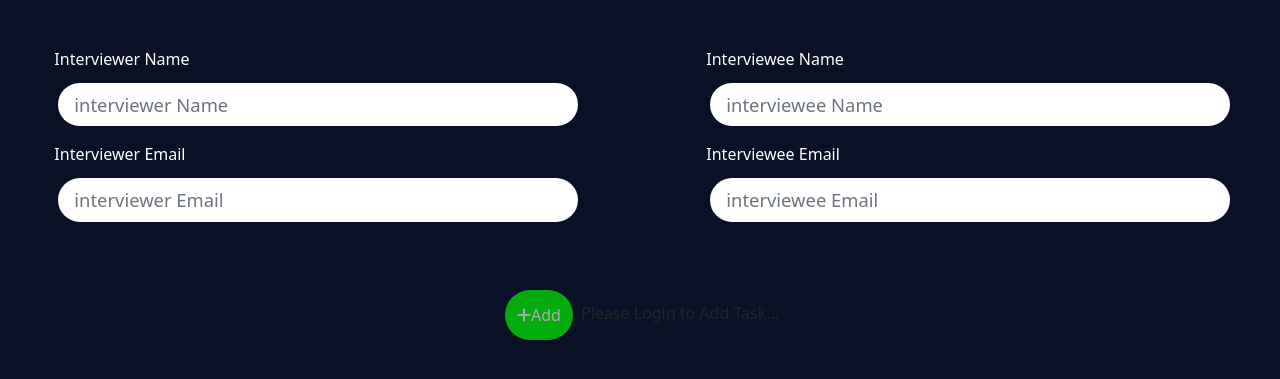
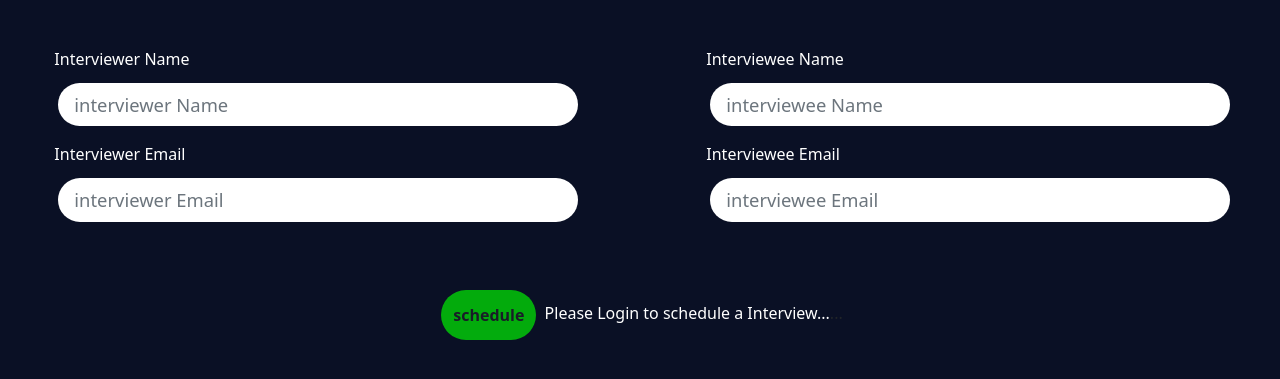
Before and after one commit to arpit456jain/Interview-Scheduler, a Django app: page / in a window 1280 px wide. Shown: the part 179-558 px from the top of the page. Run offline with Django 3.2, Linux system fonts and the light colour scheme; some libraries are stand-ins or nearby versions.

Commit message:
almost done

```diff
--- a/templates/base.html
+++ b/templates/base.html
@@ -9,7 +9,7 @@
     <link href="https://cdn.jsdelivr.net/npm/bootstrap@5.1.1/dist/css/bootstrap.min.css" rel="stylesheet" integrity="sha384-F3w7mX95PdgyTmZZMECAngseQB83DfGTowi0iMjiWaeVhAn4FJkqJByhZMI3AhiU" crossorigin="anonymous">
     <link rel="stylesheet" href="https://cdn.datatables.net/1.10.22/css/jquery.dataTables.min.css">
     <link rel='stylesheet' type='text/css' media='screen' href='{% static "css/style.css" %}'>
-  <link rel="stylesheet" href="path/to/font-awesome/css/font-awesome.min.css">
+  <!-- <link rel="stylesheet" href="path/to/font-awesome/css/font-awesome.min.css"> -->
   <script src="https://kit.fontawesome.com/a81368914c.js"></script>
 
     <title>{% block title %}{% endblock title %}</title>
--- a/templates/edit.html
+++ b/templates/edit.html
@@ -2,7 +2,7 @@
 {% block title %}Edit Task input{% endblock title %}
 {% block body %}
       <div >
-        <h1><span class="title">Edit </span>Details</h1>
+        <h1><span class="title">Edit </span>scheduler Details</h1>
         <form action="" method="post">
             {% csrf_token %}
             <div class="row">
@@ -31,9 +31,9 @@
               </div>
               <div class="col-4 mx-auto text-center">
               {% if user.is_authenticated %}
-            <button type="submit" class="btn add">Update</button>
+            <button type="submit" class="btn add text-dark"><b>Update</b></button>
             {% else %}
-            <button type="submit" class="btn add disabled">Update</button> Please Login to Add Task...
+            <button type="submit" class="btn add disabled text-dark"><b>Update</b></button> Please Login to Add Task...
             {%endif%}
             </div>
           </form>
--- a/templates/index.html
+++ b/templates/index.html
@@ -33,9 +33,9 @@
 
            <div class="col-4 mx-auto text-center">
             {% if user.is_authenticated %}
-            <button type="submit" class="btn add"><i class="fas fa-plus"></i>Add</button>
+            <button type="submit" class="btn add text-dark"><b>schedule</b></button>
             {% else %}
-            <button type="submit" class="btn disabled add"><i class="fas fa-plus"></i>Add</button> Please Login to Add Task...
+            <button type="submit" class="btn disabled add text-dark"><b>schedule</b></button> <span style="color:#fff">Please Login to schedule a Interview...</span>...</span>
             {%endif%}
            </div>
           </div>
--- a/templates/task.html
+++ b/templates/task.html
@@ -9,6 +9,7 @@
   }
 </style>
       <div class="container col-lg-8 my-5">
+        <h1><span class="title">Upcoming </span> Interviews</h1>
       <table class="table" id="myTable">
             <thead>
               <tr>
```
